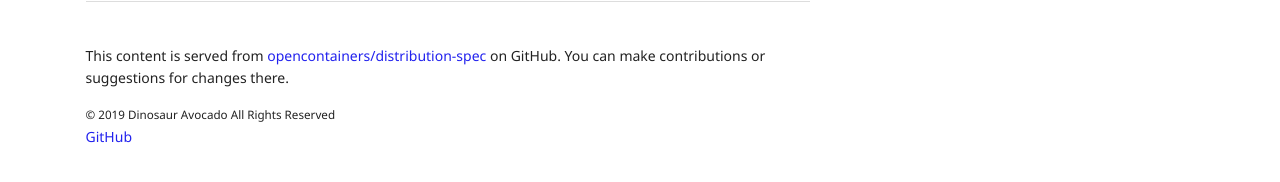
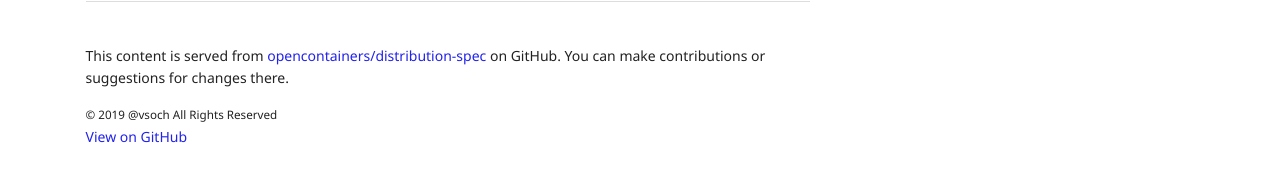
Before and after one commit to vsoch/rfc-jekyll, a Jekyll site: the page built from pages/distribution-spec/index.md, in a window 1280 px wide. Shown: the part 242-424 px from the top of the page. Built offline with Jekyll 4.4.1, drawn with Linux system fonts in a browser that asks for light colours; nearby versions of some CDN libraries.

Commit message:
adding more detail to footer
Signed-off-by: vsoch <vsoch@users.noreply.github.com>

```diff
--- a/_config.yml
+++ b/_config.yml
@@ -15,8 +15,7 @@
 # in the templates via {{ site.myvariable }}.
 
 title: RFC Jekyll
-email: your-email@domain.com
-author: Dinosaur Avocado
+author: "@vsoch"
 description: > # this means to ignore newlines until "baseurl:"
   Documentation in RFC style
 
--- a/_includes/footer.html
+++ b/_includes/footer.html
@@ -5,7 +5,7 @@
   <div class="col-12 col-sm-4 text-center py-2 order-sm-2">
   <small class="text-white">© 2019 {{ site.author }} All Rights Reserved</small>
   {% if site.privacy %}<small class="ml-1"><a href="{{ site.privacy }}" target="_blank">Privacy Policy</a></small>{% endif %}
-  <p class="mt-2"><a target="_blank" href="{{ site.repo }}">GitHub</a></p>
+  <p class="mt-2"><a target="_blank" href="{{ site.repo }}">View on GitHub</a></p>
       </div>
     </div>
   </div>
```
